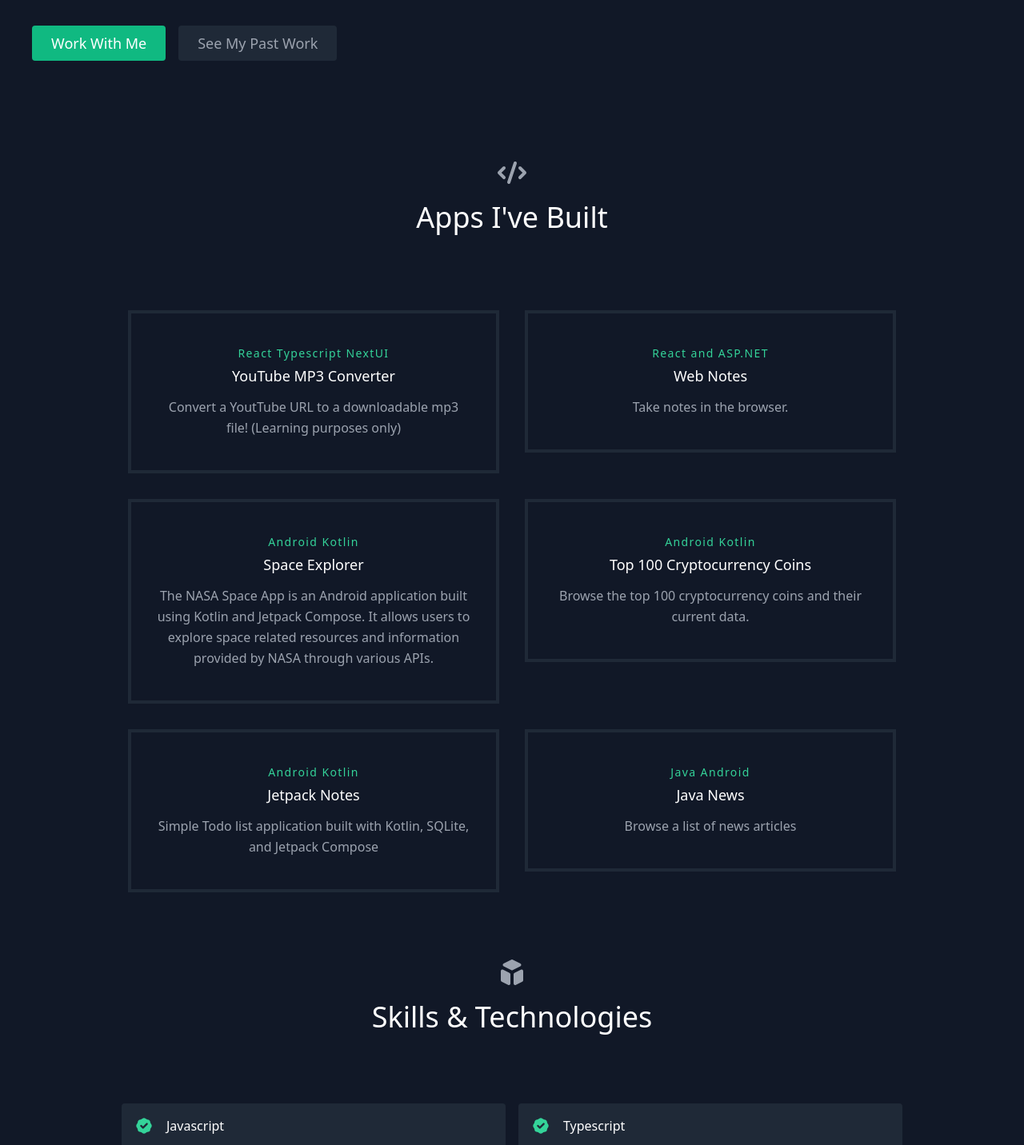
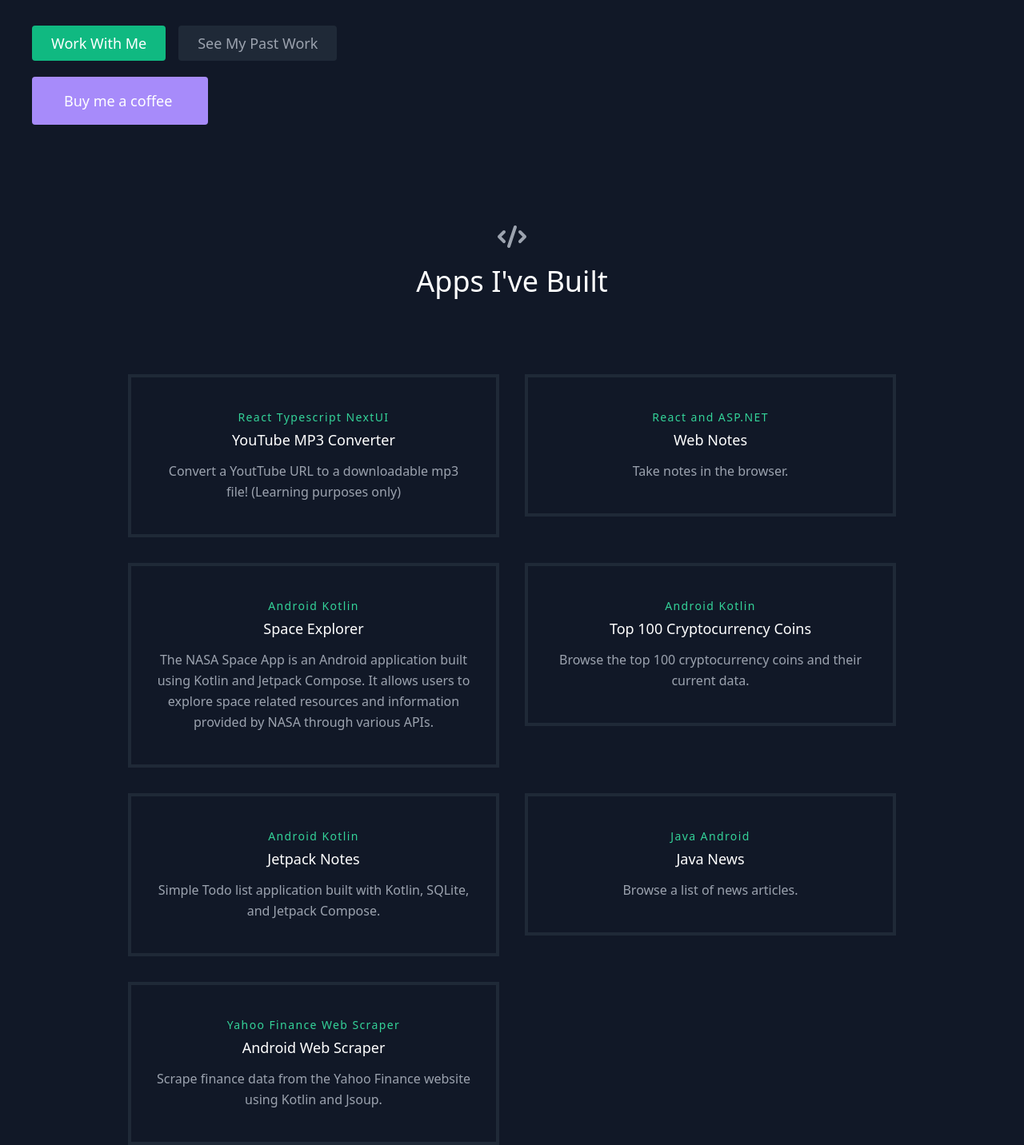
Before and after one commit to sammorton11/my-portfolio, a React (Create React App) app: page / in a window 1280 px wide. Shown: the part 618-2050 px from the top of the page at 80% size. Built offline with nearby package versions, Linux system fonts and the light colour scheme.

Commit message:
Buy me a coffee button added

```diff
--- a/src/components/About.js
+++ b/src/components/About.js
@@ -1,6 +1,19 @@
 import React from "react";
 
-export default function About() {
+  export default function About() {
+
+     document.addEventListener('DOMContentLoaded', function() {
+       const coffeeButton = document.getElementById('coffee-button');
+
+       coffeeButton.addEventListener('mouseover', function() {
+           coffeeButton.textContent = 'Please? ...';
+       });
+
+       coffeeButton.addEventListener('mouseout', function() {
+           coffeeButton.textContent = 'Buy me a coffee';
+       });
+      });
+
   return (
     <section id="about">
       <div className="container mx-auto flex px-10 py-20 md:flex-row flex-col items-center">
@@ -18,15 +31,21 @@ export default function About() {
           <div className="flex justify-center">
             <a
               href="#contact"
-              className="inline-flex text-white bg-green-500 border-0 py-2 px-6 focus:outline-none hover:bg-green-600 rounded text-lg">
+              className="inline-flex text-white bg-green-500 border-0 py-2 px-6 focus:outline-none hover:bg-green-600 rounded text-lg transform transition-transform duration-300 hover:scale-105">
               Work With Me
             </a>
             <a
               href="#projects"
-              className="ml-4 inline-flex text-gray-400 bg-gray-800 border-0 py-2 px-6 focus:outline-none hover:bg-gray-700 hover:text-white rounded text-lg">
+              className="ml-4 inline-flex text-gray-400 bg-gray-800 border-0 py-2 px-6 focus:outline-none hover:bg-gray-700 hover:text-white rounded text-lg transform transition-transform duration-300 hover:scale-105">
               See My Past Work
             </a>
           </div>
+            <a
+               href="https://bmc.link/sammorton1e"
+               id="coffee-button"
+               class="inline-flex text-white bg-purple-400 border-0 py-4 px-10 focus:outline-none rounded text-lg mt-5 text-center transform transition-transform duration-300 hover:scale-105 hover:border-10"style={{width: '220px'}}>
+               Buy me a coffee
+            </a>
         </div>
         <div className="lg:max-w-lg lg:w-full md:w-1/2 w-5/6">
           <img
--- a/src/data.js
+++ b/src/data.js
@@ -34,14 +34,20 @@ export const projects = [
   {
    title: "Jetpack Notes",
    subtitle: "Android Kotlin",
-   description: "Simple Todo list application built with Kotlin, SQLite, and Jetpack Compose",
+   description: "Simple Todo list application built with Kotlin, SQLite, and Jetpack Compose.",
    link: "https://github.com/sammorton11/jetpack-notes",
   },
    {
       title: "Java News",
       subtitle: "Java Android",
-      description: "Browse a list of news articles",
+      description: "Browse a list of news articles.",
       link: "https://github.com/sammorton11/JavaNews",
+   },
+   {
+      title: "Android Web Scraper",
+      subtitle: "Yahoo Finance Web Scraper",
+      description: "Scrape finance data from the Yahoo Finance website using Kotlin and Jsoup.",
+      link: "https://github.com/sammorton11/android-yahoo-finance-web-scraper",
    }
 ];
 
```
